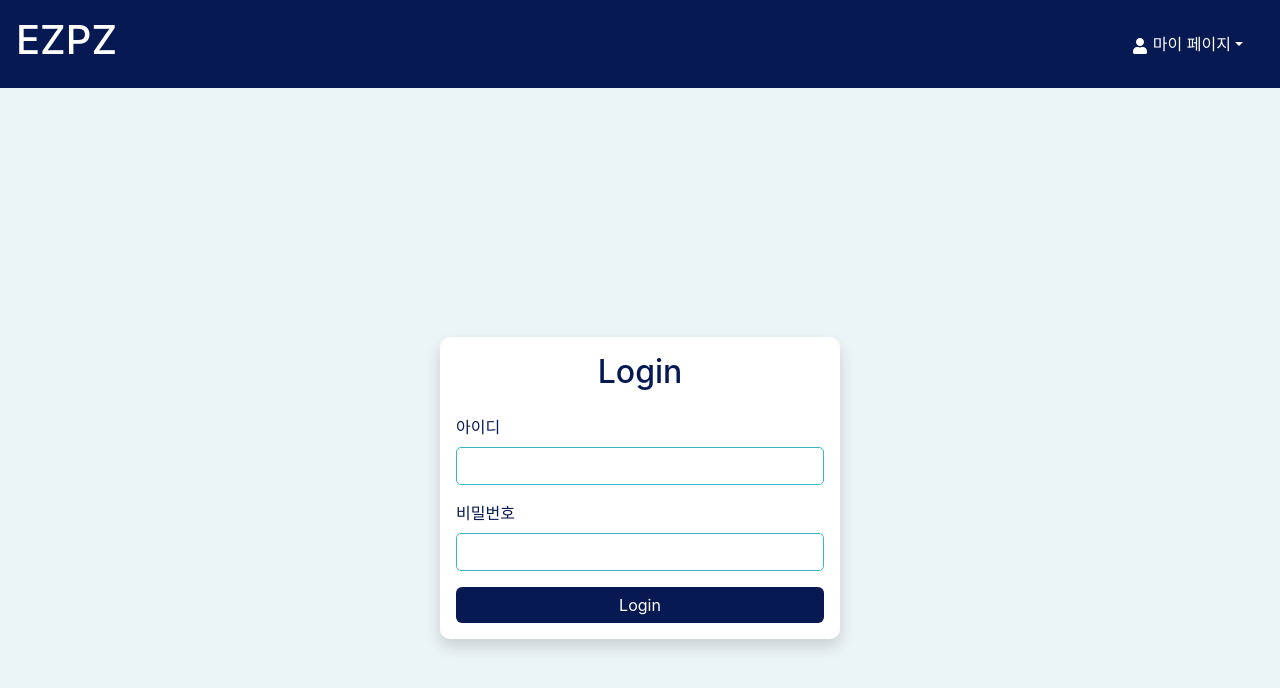
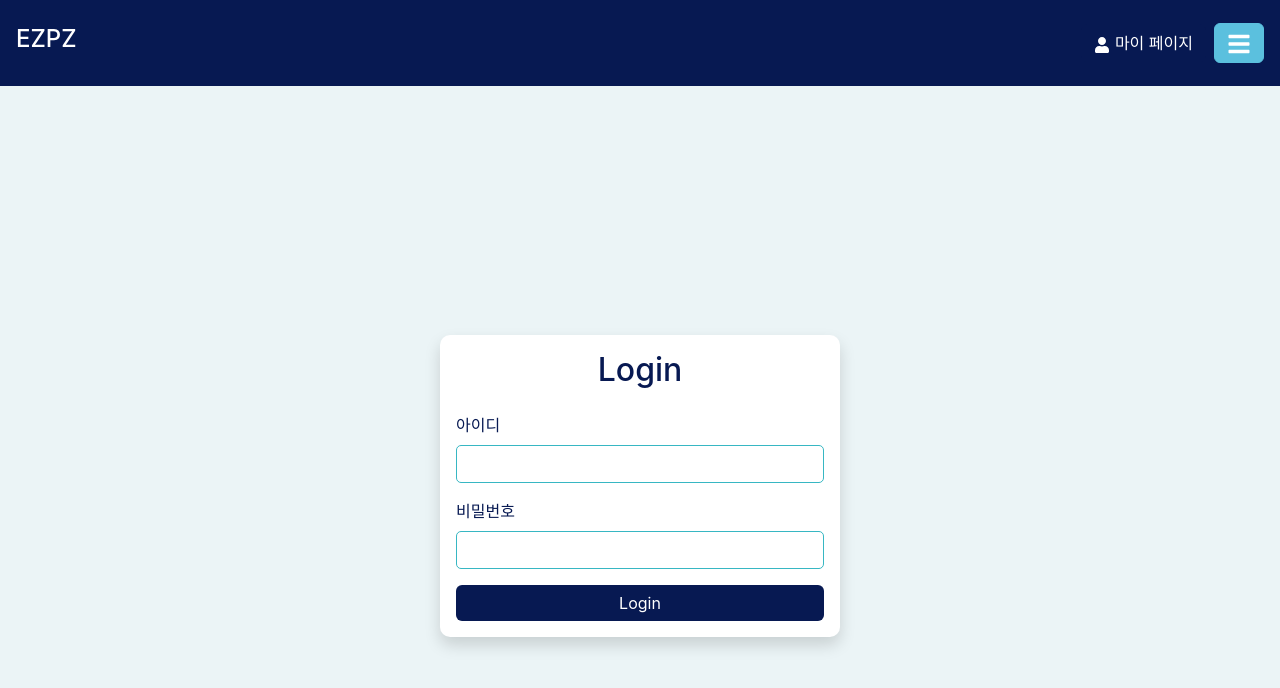
Before and after one commit to NBCAMP-EZPZ/EZPZ-Host-Front, a React (Create React App) app: page /host/login in a window 1280 px wide. Shown: the top 688 px of the page. Built offline with nearby package versions, Linux system fonts and the light colour scheme; sample sign-in values are in the browser's storage.

Commit message:
Feat : 메뉴 드롭다운

```diff
--- a/src/api/auth.js
+++ b/src/api/auth.js
@@ -11,7 +11,7 @@ export const login = async (username, password) => {
     } catch (error) {
         throw error;
     }
-}
+};
 
 export const signup = async (userData) => {
     try {
--- a/src/components/Header.jsx
+++ b/src/components/Header.jsx
@@ -1,7 +1,7 @@
 import React from 'react';
 import { Link, useNavigate } from 'react-router-dom';
 import { logout } from '../api/auth';
-import { FaUser } from 'react-icons/fa'; // FontAwesome 아이콘 추가
+import { FaUser, FaBars } from 'react-icons/fa'; // FontAwesome 아이콘 추가
 import { Dropdown, DropdownButton } from 'react-bootstrap'; // React Bootstrap 추가
 import 'bootstrap/dist/css/bootstrap.min.css';
 import '../components/styles/Header.css';
@@ -35,6 +35,17 @@ function Header({ isLoggedIn }) {
               <Dropdown.Divider />
               <Dropdown.Item onClick={handleLogout}>로그아웃</Dropdown.Item>
             </DropdownButton>
+            <DropdownButton
+              alignRight
+              title={<FaBars style={{ fontSize: '1.5rem' }} />}
+              id="dropdown-menu-align-right"
+              variant="secondary"
+            >
+              <Dropdown.Item onClick={() => navigate('/host')}>팝업 관리</Dropdown.Item>
+              <Dropdown.Item onClick={() => navigate('/host/goods-management')}>굿즈 관리</Dropdown.Item>
+              <Dropdown.Item onClick={() => navigate('/host/reservations')}>예약 관리</Dropdown.Item>
+              <Dropdown.Item onClick={() => navigate('/host/orders')}>주문 관리</Dropdown.Item>
+            </DropdownButton>
           </>
         ) : (
           <>
--- a/src/components/LoginForm.jsx
+++ b/src/components/LoginForm.jsx
@@ -20,7 +20,6 @@ function LoginForm() {
       localStorage.setItem('accessToken', data.accessToken); // 토큰 저장
       setMessage('Login successful!');
       navigate('/host'); // 로그인 성공 후 메인 페이지로 이동
-      window.location.reload(); // 페이지 새로고침
     } catch (error) {
       setMessage('Login failed. Please check your credentials and try again.');
     }
--- a/src/components/styles/Header.css
+++ b/src/components/styles/Header.css
@@ -6,16 +6,21 @@
 }
 
 .header {
-  background-color: var(--primary-color);
+  background-color: #071952;
+  color: white;
 }
 
 .header-title {
-  color: var(--white-color);
+  font-size: 1.5rem;
 }
 
 .header-link {
+  color: white;
   text-decoration: none;
-  color: inherit;
+}
+
+.nav-links .dropdown-toggle::after {
+  display: none;
 }
 
 .nav-links {
```
